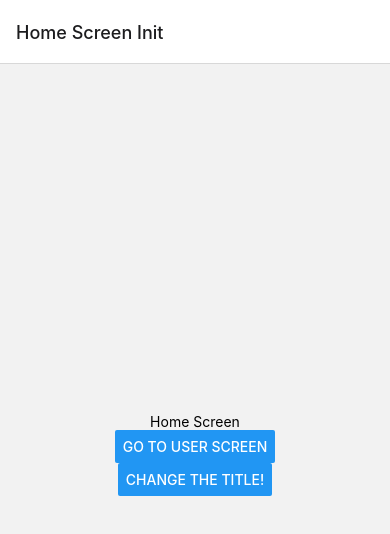
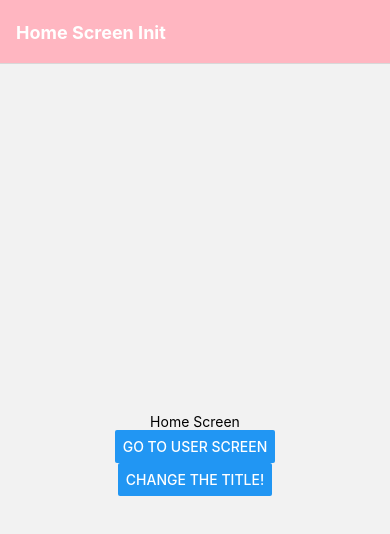
Before and after one commit to Skylar090807/react-navigation_01, a React Native app: screen /Home in a window 390 px wide. Shown: the top 534 px of the page. Built offline with nearby package versions, Linux system fonts and the light colour scheme.

Commit message:
공통 Header Bar Style 적용

```diff
--- a/src/Routes/stackNavigation.jsx
+++ b/src/Routes/stackNavigation.jsx
@@ -9,13 +9,30 @@ const Stack = createNativeStackNavigator()
 
 const StackNavigation = () => {
   return (
-    <Stack.Navigator initialRouteName="Home">
+    <Stack.Navigator
+      initialRouteName="Home"
+      screenOptions={{
+        headerStyle: { backgroundColor: '#ececec' },
+        headerTintColor: '#000',
+        headerTitleStyle: {
+          fontWeight: 'bold',
+          color: '#000',
+        },
+      }}
+    >
       <Stack.Screen
         name="Home"
         component={Home}
-        // Screen Title Init
         options={{
+          // Screen Title Init
           title: 'Home Screen Init',
+          // Header Bar Style Init
+          headerStyle: { backgroundColor: 'lightpink' },
+          headerTintColor: '#fff',
+          headerTitleStyle: {
+            fontWeight: 'bold',
+            color: '#fff',
+          },
         }}
       />
       <Stack.Screen
--- a/src/Screens/home.jsx
+++ b/src/Screens/home.jsx
@@ -23,7 +23,7 @@ const Home = ({ navigation }) => {
           navigation.setOptions({
             title: 'Changed Title -> Home',
             // Header Bar Style
-            headerStyle: { backgroundColor: 'lightpink' },
+            headerStyle: { backgroundColor: 'purple' },
             headerTintColor: '#fff',
           })
         }}
```
